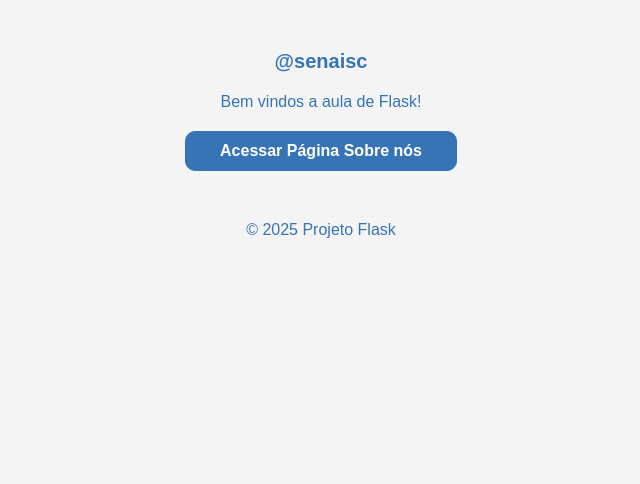
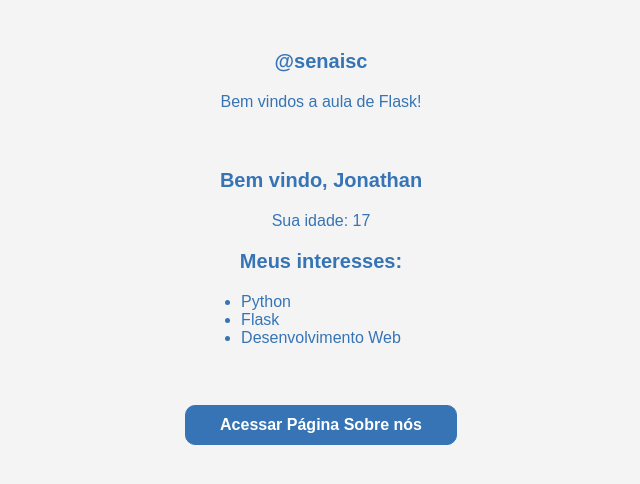
Before and after one commit to jonathan7gb/Aula-Flask, a Flask app: page / in a window 1280 px wide. Shown: the part 75-559 px from the top of the page, without its empty margins (319-959 px from the left). Run offline with Flask 3, Linux system fonts and the light colour scheme.

Commit message:
adiciona dados do estudante na tela inicial

```diff
--- a/app/static/style.css
+++ b/app/static/style.css
@@ -33,13 +33,11 @@ h3{
 
 h5{
     font-size: 20px;
-    text-align: center;
     font-weight: 600;
 }
 
 p{
     font-size: 16px;
-    text-align: center;
     font-weight: 400;
 }
 
@@ -48,7 +46,6 @@ a{
     display: flex;
     justify-content: center;
     text-decoration: none;
-    text-align: center;
     color: #ffffff;
     font-weight: 600;
     background-color: #3674B5;
--- a/app/templates/index.html
+++ b/app/templates/index.html
@@ -14,11 +14,17 @@
     <div class="parteEscrita">
         <h5>@senaisc</h5>
         <p>Bem vindos a aula de Flask!</p>
+        <br>
+        <h5>Bem vindo, {{nome}}</h5>
+        <p>Sua idade: {{idade}}</p>
+        <h5>Meus interesses: </h5>
+        <ul>
+            {% for interesse in interesses %}
+            <li>{{ interesse }}</li>
+            {% endfor %}
+        </ul>
+        <br>
         <a href="{{url_for('sobre')}}">Acessar Página Sobre nós</a>
     </div>
-
-    <footer>
-        <p>&copy; 2025 Projeto Flask</p>
-    </footer>
 </body>
 </html>
--- a/app/views.py
+++ b/app/views.py
@@ -3,7 +3,10 @@ from flask import render_template
 
 @app.route('/')
 def homepage():
-    return render_template('index.html')
+    nome = "Jonathan"
+    idade = 17
+    interesses = ["Python", "Flask", "Desenvolvimento Web"]
+    return render_template('index.html', nome=nome, idade=idade, interesses=interesses)
 
 @app.route('/sobre/')
 def sobre():
```
